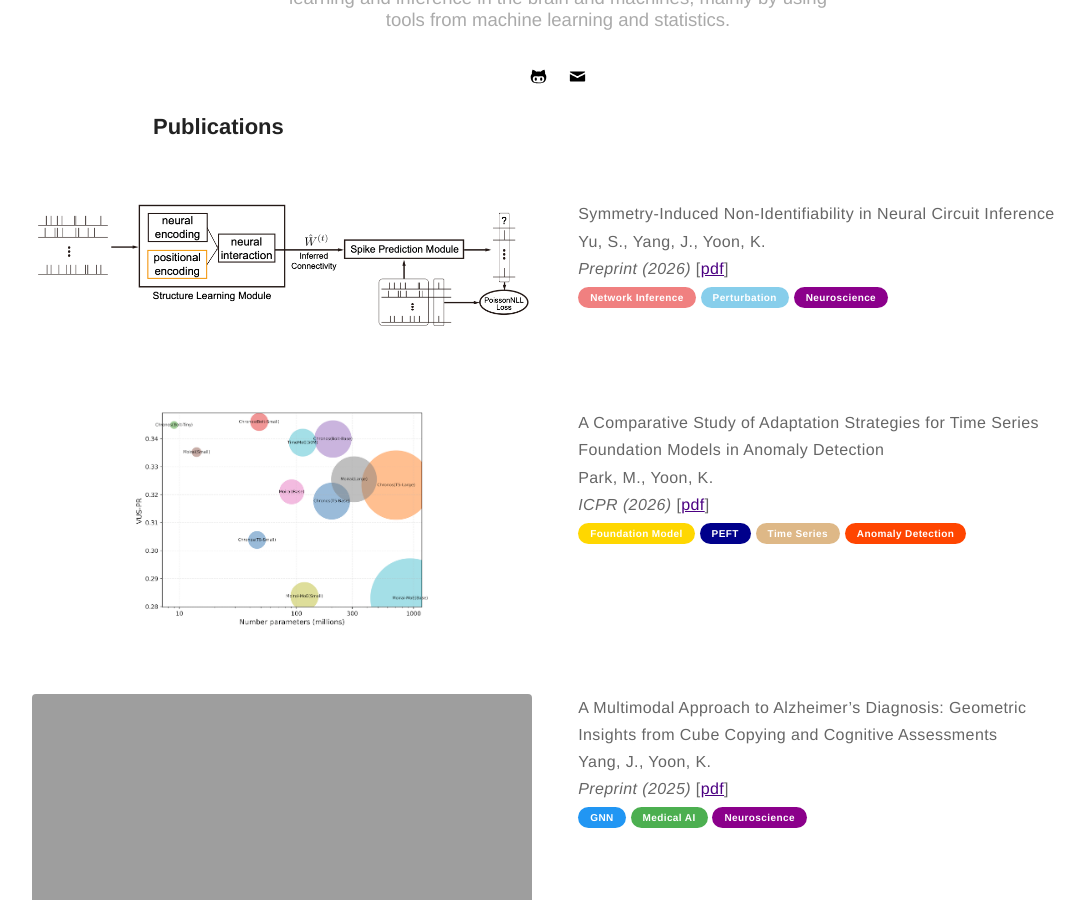
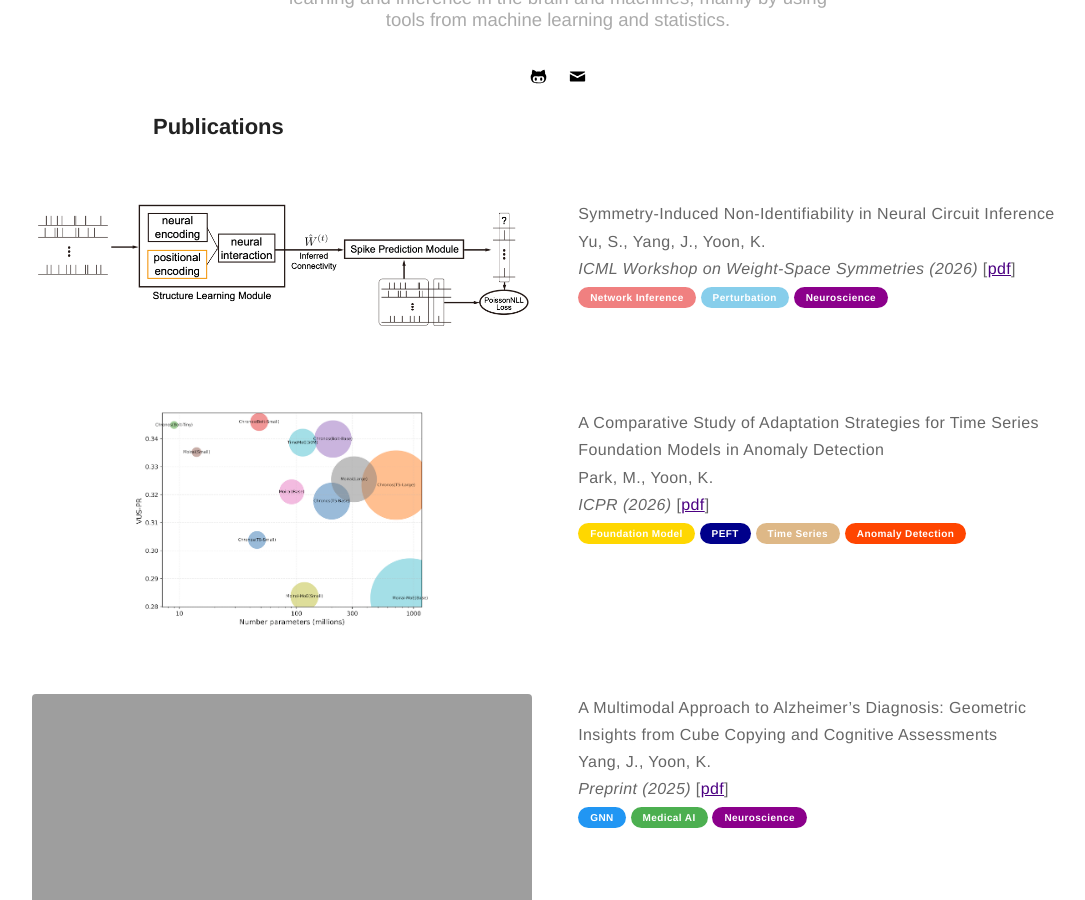
Before and after one commit to kijungyoon/kijungyoon.github.io, a Jekyll site: the page built from papers.md, in a window 1280 px wide and 900 px high, scrolled down 374 px. Shown: the whole window, without its empty margins (82-1167 px from the left). Built offline with Jekyll 4.4.1, drawn with Linux system fonts in a browser that asks for light colours.

Commit message:
Update papers.md

```diff
--- a/papers.md
+++ b/papers.md
@@ -13,7 +13,7 @@ layout: page
     <div class="toright">
     <p><b>Symmetry-Induced Non-Identifiability in Neural Circuit Inference</b><br>
     Yu, S., Yang, J., Yoon, K.<br>
-    <i>Preprint (2026)</i>
+    <i>ICML Workshop on Weight-Space Symmetries (2026)</i>
     [<a href="">pdf</a>]<br>
     <span class="pill-label pill-lightcoral">Network Inference</span>
     <span class="pill-label pill-skyblue">Perturbation</span>
```
